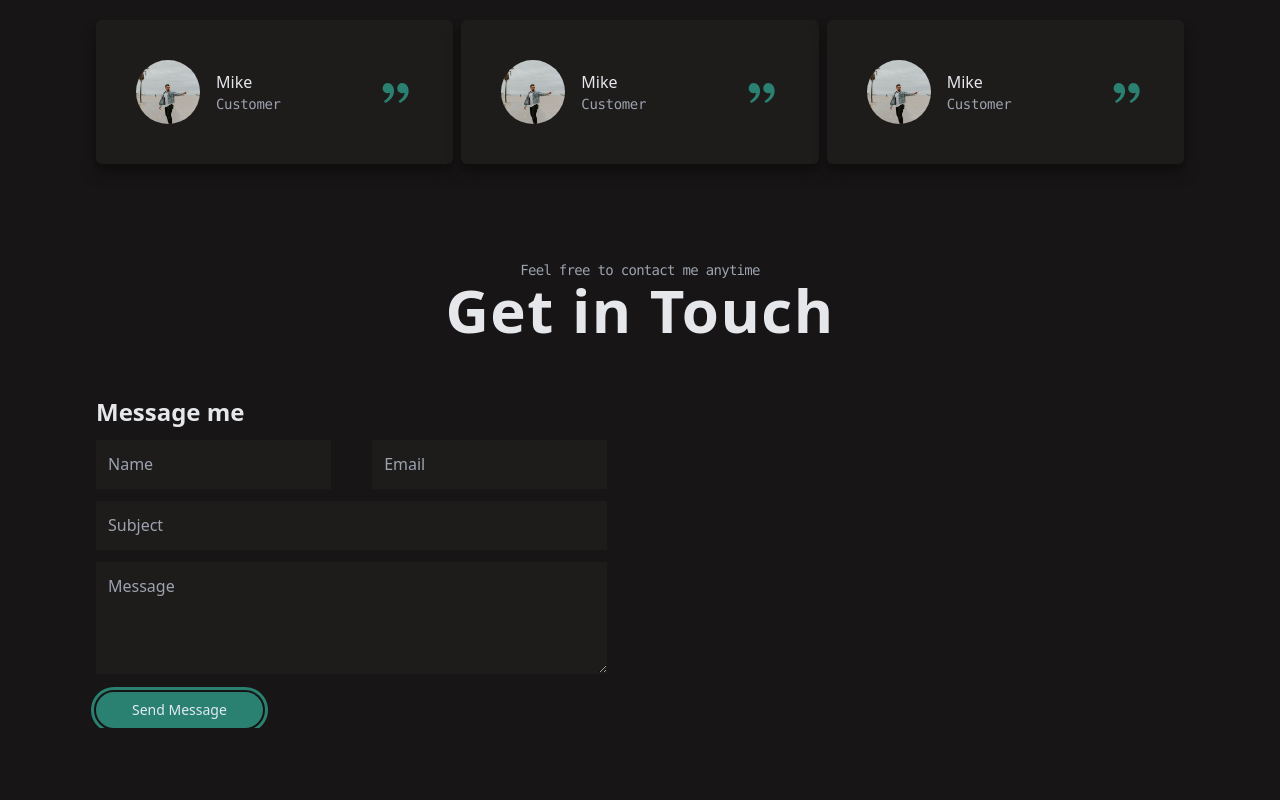
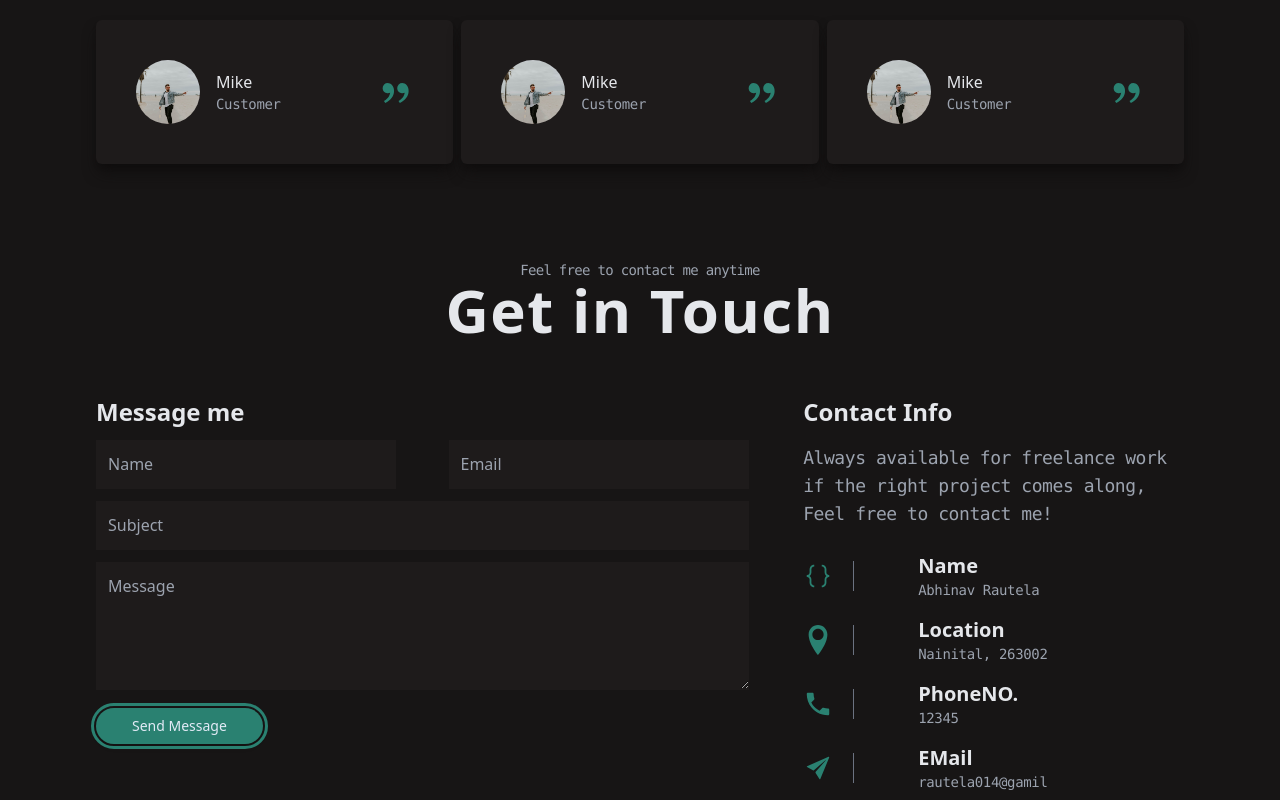
Before and after one commit to abhinavrautela/Portfolio_react, a React (Vite) app: page / in a window 1280 px wide. Shown: the part 2089-2889 px from the top of the page. Before the commit the page ends 2817 px from the top, so only its background shows below. Built offline with nearby package versions, Linux system fonts and the light colour scheme.

Commit message:
contact feild EDITED

```diff
--- a/src/Card.jsx
+++ b/src/Card.jsx
@@ -1,6 +1,5 @@
 import React from 'react'
 import { IconContext } from 'react-icons/lib';
-import { Scrollbars } from "react-custom-scrollbars-2";
 const Card = ({children, myTheme}) => {
     let themeClass =
       "mb-5 sm:mb-0 sm:border-b-4 w-full justify-center items-center sm:w-[30%] sm:border-b-[#1e1b1b] hover:border-b-[#2a8171]";
--- a/src/ContactMe.jsx
+++ b/src/ContactMe.jsx
@@ -1,5 +1,10 @@
 import React from "react";
 import Button from "./Button";
+import { VscSymbolNamespace } from "react-icons/vsc";
+import { IoMdCall, IoIosSend } from "react-icons/io";
+import { ImLocation } from "react-icons/im";
+import { Link } from "react-router-dom";
+import { IconContext } from "react-icons/lib";
 
 const ContactMe = () => {
   return (
@@ -10,9 +15,8 @@ const ContactMe = () => {
         </p>
         <h1>Get in Touch</h1>
       </div>
-      <div className="pt-14">
-        <div>
-          <div className="w-[47%] space-y-3">
+      <div className="pt-14 sm:flex space-y-8 sm:space-y-0 justify-between">
+        <div className="sm:w-[60%] space-y-3">
           <h3 className="text-2xl font-semibold">Message me</h3>
           <div className=" flex justify-between items-center ">
             <div className="w-[46%]">
@@ -44,10 +48,68 @@ const ContactMe = () => {
             />
             <textarea
               placeholder="Message"
-                className="bg-[#1e1b1b] w-full h-28 p-3 outline-none  border-b border-b-[#1e1b1b] focus:border-b-[#2a8171]"
+              className="bg-[#1e1b1b] w-full h-32 p-3 outline-none  border-b border-b-[#1e1b1b] focus:border-b-[#2a8171]"
             ></textarea>
-             <Button children={"Send Message"} myTheme="simple"/>
+            <Button children={"Send Message"} myTheme="simple" />
           </div>
+        </div>
+
+        <div className="sm:w-[35%] w-full space-y-4">
+          <h3 className="text-2xl font-semibold">Contact Info</h3>
+          <p>
+            Always available for freelance work if the right project comes
+            along, Feel free to contact me!
+          </p>
+
+          <div>
+            <IconContext.Provider value={{ color: "#2a8171" }}>
+              <div className="flex items-center py-2">
+                <div className="pr-5 border-r   border-gray-500">
+                  <VscSymbolNamespace size="30" />
+                </div>
+                <div className="pl-16">
+                  <h3 className="font-semibold text-xl">Name</h3>
+                  <p className="text-sm">Abhinav Rautela</p>
+                </div>
+              </div>
+              <div className="flex items-center py-2">
+                <div className="pr-5 border-r border-gray-500">
+                  <ImLocation size="30" />
+                </div>
+                <div className="pl-16">
+                  <h3 className="font-semibold text-xl">Location</h3>
+                  <p className="text-sm">Nainital, 263002</p>
+                </div>
+              </div>
+              <div className="flex items-center py-2">
+                <div className="pr-5 border-r border-gray-500">
+                  <IoMdCall size="30" />
+                </div>
+                <div className="pl-16">
+                  <h3 className="font-semibold text-xl">PhoneNO.</h3>
+                  <p className="text-sm">12345</p>
+                </div>
+              </div>
+              <div className="flex items-center py-2">
+                <div className="pr-5 border-r border-gray-500">
+                  <IoIosSend size="30" />
+                </div>
+                <div className="pl-16">
+                  <h3 className="font-semibold text-xl ">EMail</h3>
+                  <p className="text-sm">
+                    <Link
+                      to="#"
+                      onClick={(e) => {
+                        window.location.href = "mailto:rautela014@gamil.com";
+                        e.preventDefault();
+                      }}
+                    >
+                      rautela014@gamil
+                    </Link>
+                  </p>
+                </div>
+              </div>
+            </IconContext.Provider>
           </div>
         </div>
       </div>
```
Lines whose indentation alone changed are shown as unchanged.
